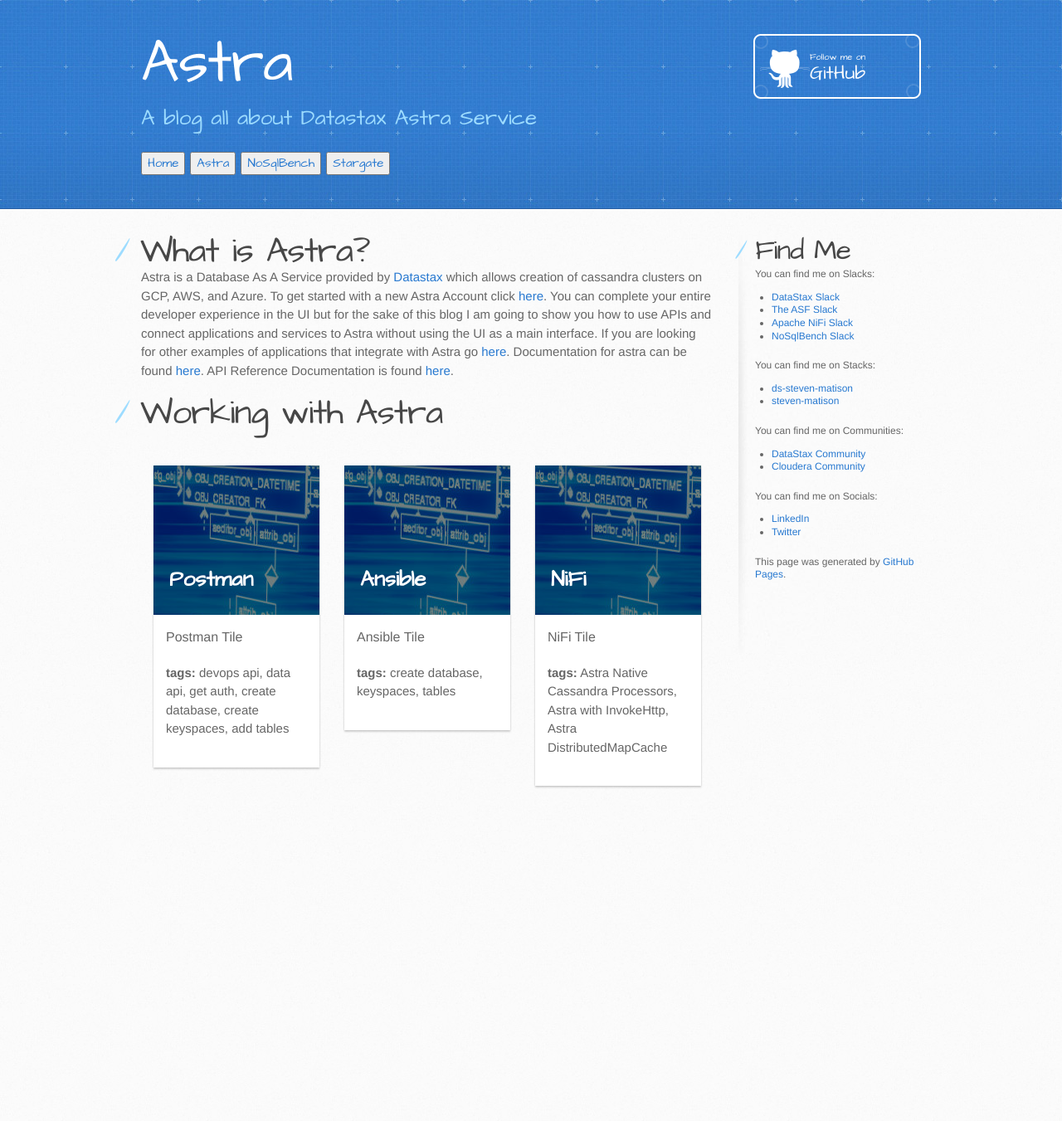
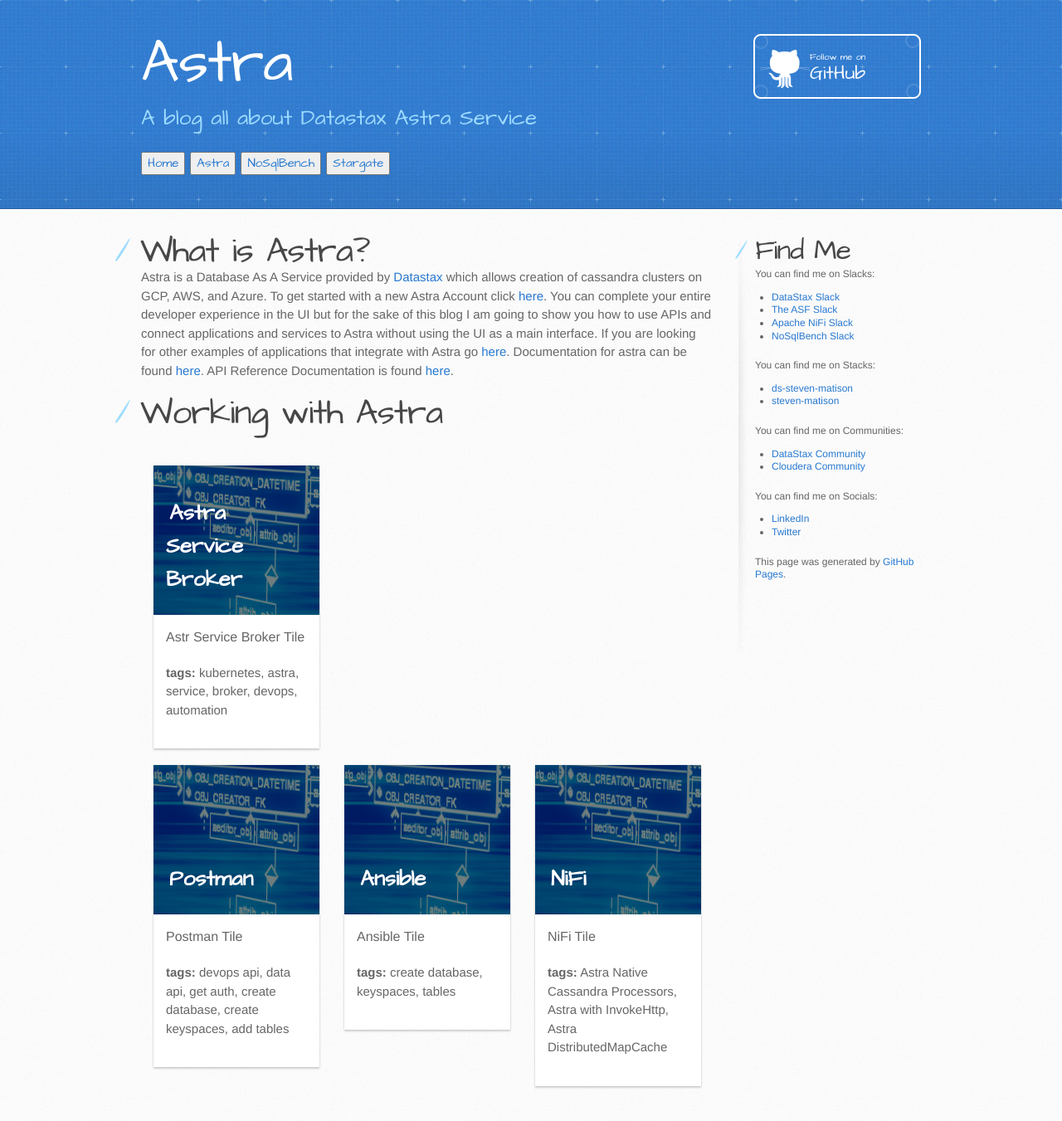
Before and after one commit to ds-steven-matison/ds-steven-matison.github.io, a Jekyll site: the page built from astra.md, in a window 1280 px wide. Shown: the whole page at 83% size. Built offline with Jekyll 4.4.1, drawn with Linux system fonts in a browser that asks for light colours; before the commit the page ends 990 px from its top, so only the background shows below that.

Commit message:
Add Astra Service Broker

```diff
--- a/astra.md
+++ b/astra.md
@@ -13,8 +13,24 @@
 <p>&nbsp;</p>
 
 <div class="mui-container">
-    <div class="home mui-row">
-
+  <div class="home mui-row">
+    <div class="mui-col-md-2">
+        <article class="mui-panel">
+          <div class="bg-holder bg-deep-purple" style="background:url(/assets/images/database.jpg) no-repeat center center">
+            <span class="post-list-title">
+              <a class="post-link" href="/astra/service/broker/">Astra Service Broker</a>
+            </span>
+            <div class="img-overlay"></div>
+            <a href="/astra/service/broker/" class="overlay"></a>
+          </div>
+          <div class="post-data">
+            <p class="post-excerpt">Astr Service Broker Tile</p>
+            <p><b>tags:</b> kubernetes, astra, service, broker, devops, automation </p>
+          </div>
+        </article>
+      </div>
+  </div>
+  <div class="home mui-row">
       <div class="mui-col-md-2">
         <article class="mui-panel">
           <div class="bg-holder bg-deep-purple" style="background:url(/assets/images/database.jpg) no-repeat center center">
@@ -29,9 +45,8 @@
             <p><b>tags:</b> devops api, data api, get auth, create database, create keyspaces, add tables</p>
           </div>
         </article>
-    </div>
-
-    <div class="mui-col-md-2">
+      </div>
+      <div class="mui-col-md-2">
         <article class="mui-panel">
           <div class="bg-holder bg-deep-purple" style="background:url(/assets/images/database.jpg) no-repeat center center">
             <span class="post-list-title">
@@ -45,9 +60,8 @@
             <p><b>tags:</b> create database, keyspaces, tables</p>
           </div>
         </article>
-    </div>
-
-        <div class="mui-col-md-2">
+      </div>
+      <div class="mui-col-md-2">
         <article class="mui-panel">
           <div class="bg-holder bg-deep-purple" style="background:url(/assets/images/database.jpg) no-repeat center center">
             <span class="post-list-title">
@@ -61,7 +75,6 @@
             <p><b>tags:</b> Astra Native Cassandra Processors, Astra with InvokeHttp, Astra DistributedMapCache</p>
           </div>
         </article>
+      </div>
     </div>
-
-  </div>
 </div>
```
Also changed, not shown: astra_service_broker.md (added, +53 -0 lines), index.md (+2 -2 lines), 14 other files.
